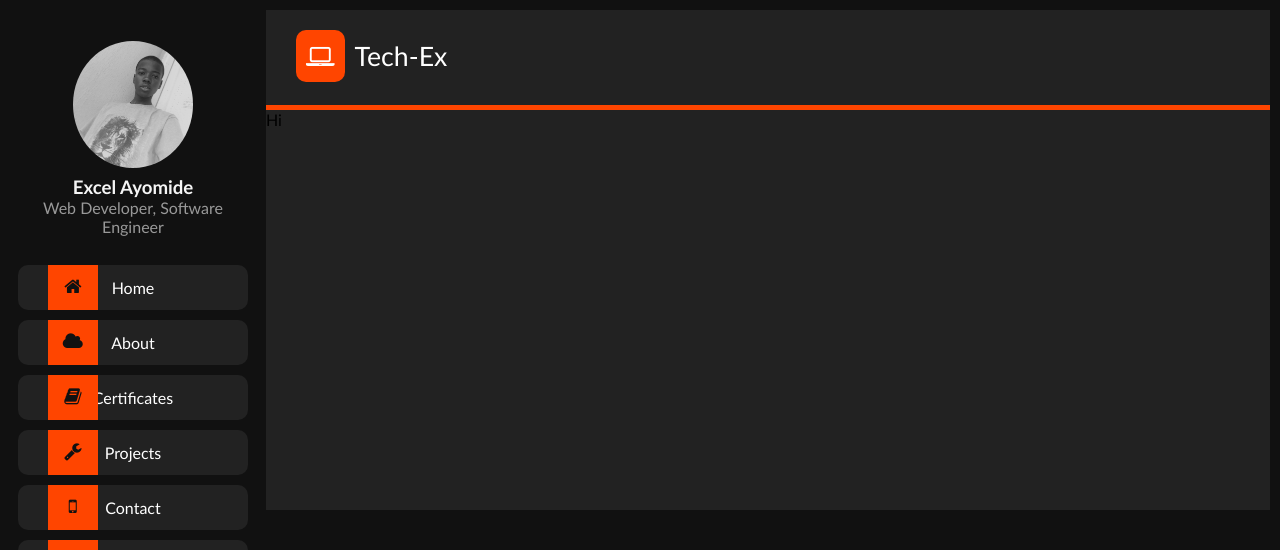
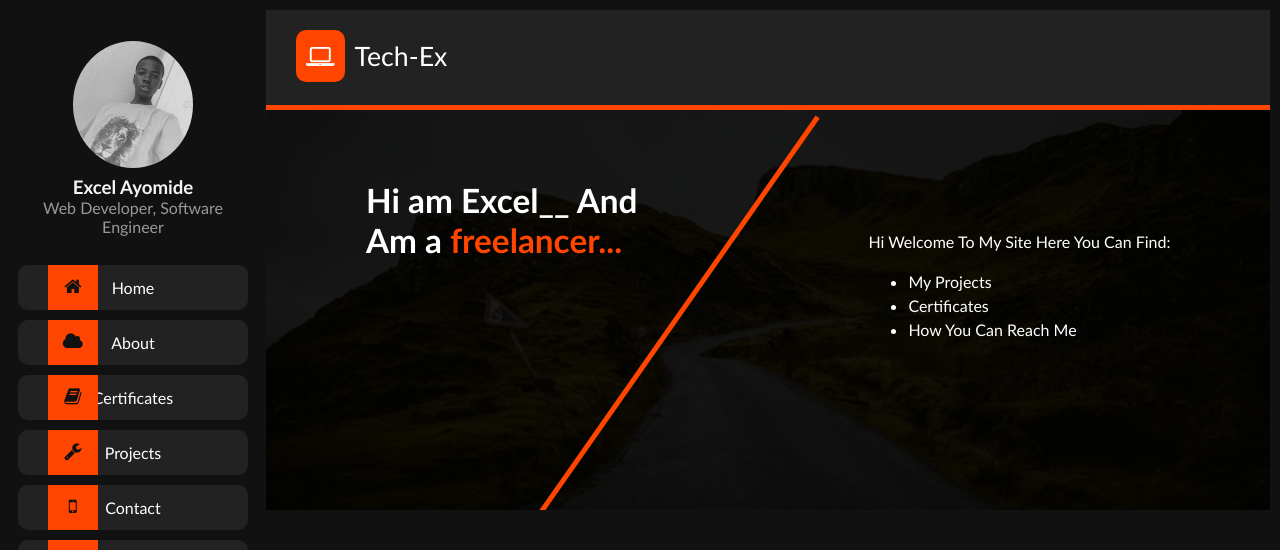
Before and after one commit to Excel909/Wayprojects, a plain HTML site: page index.html in a window 1280 px wide. Shown: the top 550 px of the page. Drawn offline with Linux system fonts and the light colour scheme.

Commit message:
calling it a day

```diff
--- a/index.html
+++ b/index.html
@@ -7,7 +7,7 @@
     <link rel="stylesheet" type="text/css" href="style.css">
     <link rel="stylesheet" href="https://cdnjs.cloudflare.com/ajax/libs/font-awesome/4.7.0/css/font-awesome.min.css">
     <script src="style.js"></script>
-    <title>Headway-works</title>
+    <title>Headway-TechEx</title>
 </head>
 <body>
     <div id="contain">
@@ -50,16 +50,30 @@
                 </div> -->
             </div>
 
-            <div class="split">
+            <div class="back">
+                <img src="background.jpeg" class="full">
+
+                <div class="split">
+                <div class="line">
+
+                </div>
                 <div class="l">
-                    Hi
+                    Hi am Excel__ And<br>
+                    Am a <span class="highlight">freelancer...</span>
                 </div>
 
                 <div class="r">
-
+                    Hi welcome to my site here you can find:
+                    <ul>
+                        <li>my projects</li>
+                        <li>Certificates</li>
+                        <li>How you can reach me</li>
+                    </ul>
                 </div>
             </div>
+            </div>
         </div>
+
     </div>
 </body>
 </html>
--- a/style.css
+++ b/style.css
@@ -139,5 +139,53 @@ body{
 .split{
     width: 100%;
     height: 50vh;
-    background-color: #222;
+    background-color: rgb(0, 0, 0);
+    background-color: rgba(0, 0, 0, 0.9);
+    position: relative;
+    overflow: hidden;
 }
+
+.line{
+    background-color: orangered;
+    top: -40px;
+    height: 65vh;
+    width: 5px;
+    position: absolute;
+    left: 400px;
+    transform: rotate(35deg);
+}
+
+.l{
+    position: absolute;
+    color:white;
+    left: 100px;
+    top:70px;
+    font-size: 25pt;
+    font-weight: 700;
+}
+
+.highlight{
+    color: orangered;
+}
+
+.r{
+    position: absolute;
+    color: white;
+    left: 60%;
+    top:30%;
+    line-height: 1.5;
+    text-transform: capitalize;
+}
+
+.back{
+    width: 100%;
+    height: 50vh;
+    position: relative;
+}
+
+.full{
+    position: absolute;
+    width: 100%;
+    height: 100%;
+    object-fit: cover;
+}
```
Also changed, not shown: background.jpeg (added).
